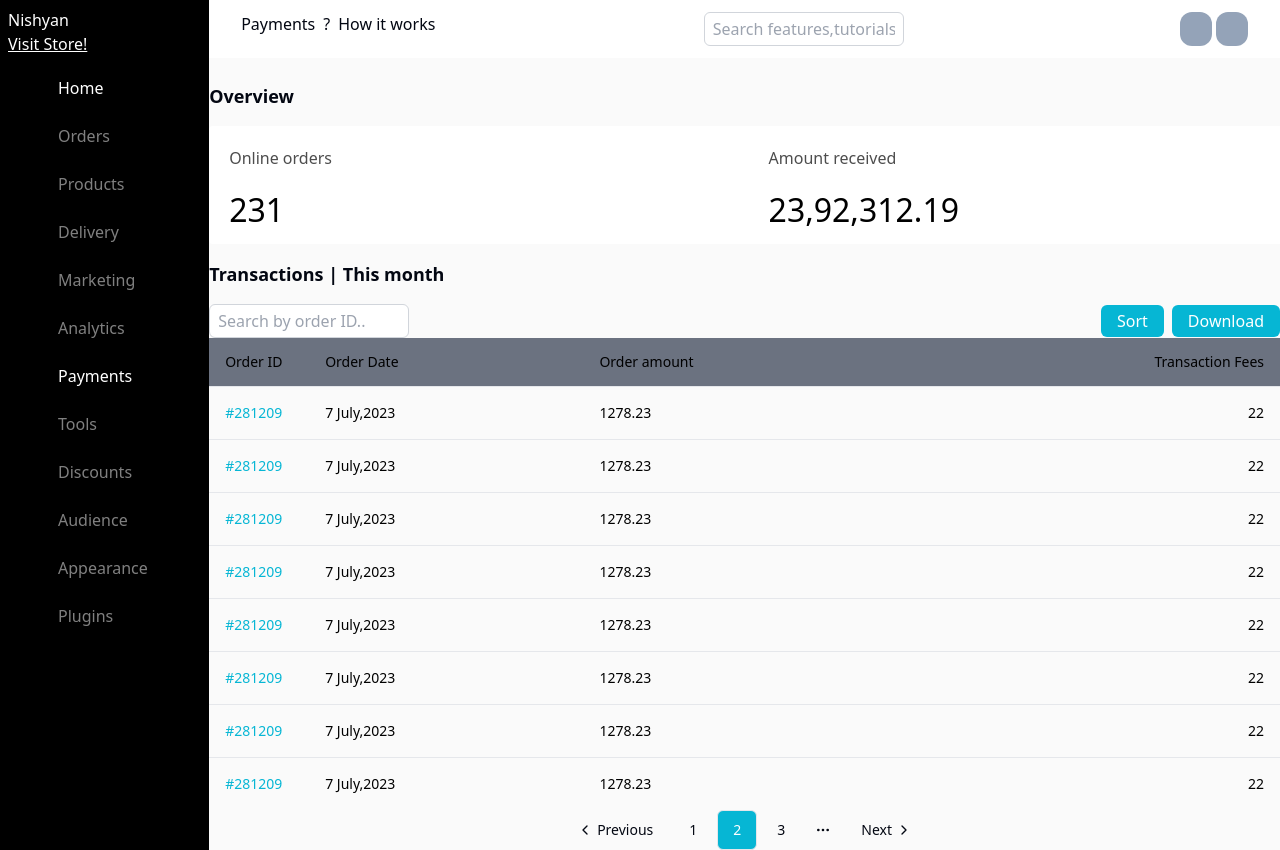
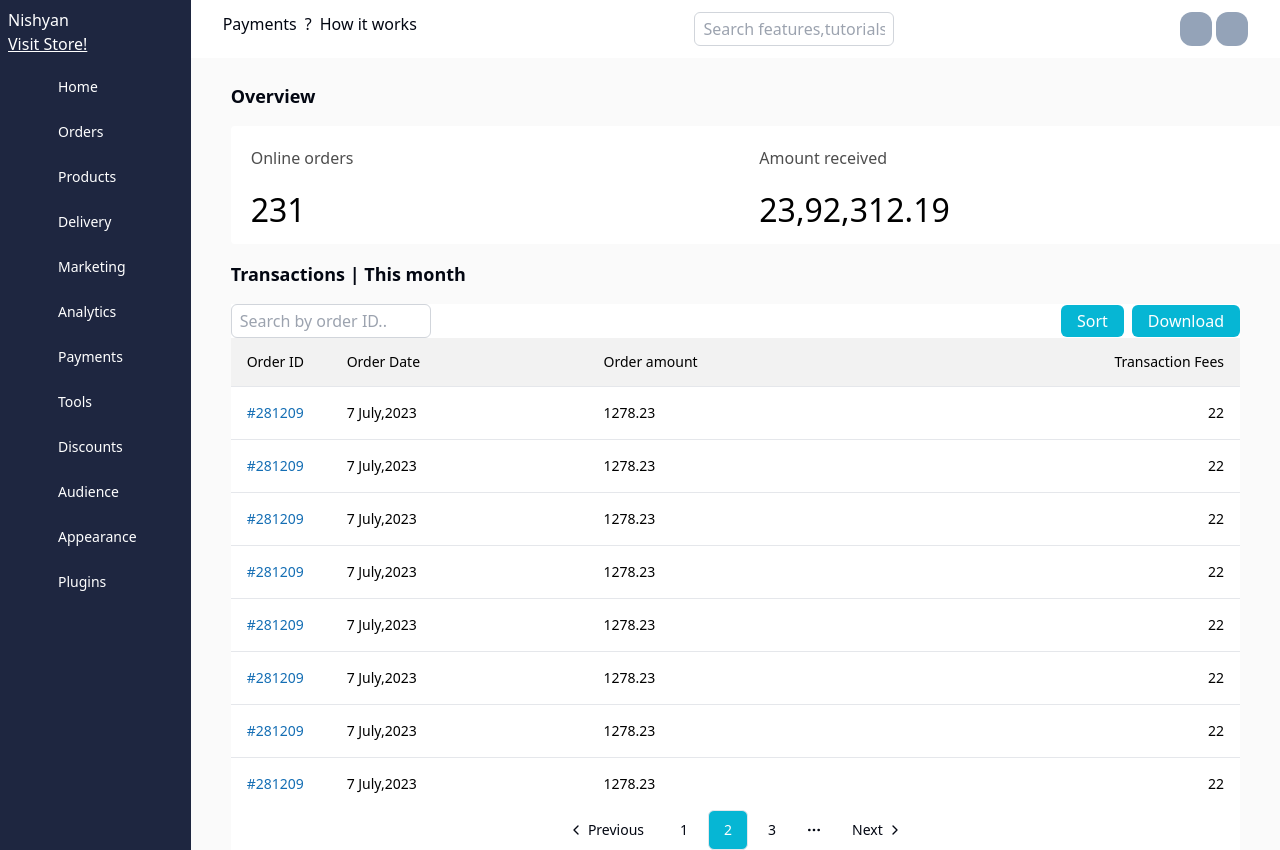
Before and after one commit to sahas-01/Dashboard-payouts, a Next.js app: page / in a window 1280 px wide. Shown: the top 850 px of the page. Built offline with nearby package versions, Linux system fonts and the light colour scheme.

Commit message:
fix: homepage and sidenav styles

```diff
--- a/components/Layout/Sidebar.js
+++ b/components/Layout/Sidebar.js
@@ -13,7 +13,7 @@ export default function Sidebar({ show, setter }) {
     const router = useRouter();
 
     // Define our base class
-    const className = "bg-black w-[250px] transition-[margin-left] ease-in-out duration-500 fixed md:static top-0 bottom-0 left-0 z-40";
+    const className = "transition-[margin-left] ease-in-out duration-500 fixed md:static top-0 bottom-0 left-0 z-40";
     // Append class based on state of sidebar visiblity
     const appendClass = show ? " ml-0" : " ml-[-250px] md:ml-0";
 
@@ -33,7 +33,7 @@ export default function Sidebar({ show, setter }) {
                 <div className="text-xl flex [&>*]:mx-auto w-[30px]">
                     {icon}
                 </div>
-                <div>{name}</div>
+                <div className='text-white text-[14px] font-medium'>{name}</div>
             </Link>
         )
     }
@@ -50,7 +50,7 @@ export default function Sidebar({ show, setter }) {
 
     return (
         <>
-            <div className={`${className}${appendClass} bg-[#0f172a]`}>
+            <div className={`${className}${appendClass} bg-[#1E2640] w-56`}>
                 <div className="p-2 flex">
                     <Link href="/">
                         <h2 className="text-white">Nishyan</h2>
--- a/pages/index.js
+++ b/pages/index.js
@@ -79,6 +79,7 @@ export default function Home() {
         pageTitle="Payouts v2"
       >
         <TopNav />
+        <div className="mx-10">
           <h1 className="font-semibold text-lg my-4">Overview</h1>
           <div className="grid grid-cols-1 md:grid-cols-2 gap-2">
             <HomeCard
@@ -91,6 +92,7 @@ export default function Home() {
             />
           </div>
           <h1 className="font-semibold text-lg my-4">Transactions | This month</h1>
+          <div className="bg-white w-full">
             <div className="flex items-center justify-between">
               <input
                 type="text"
@@ -104,7 +106,7 @@ export default function Home() {
             </div>
             <Table>
               <TableHeader>
-            <TableRow className="bg-[#6b7280]">
+                <TableRow className="bg-[#F2F2F2]">
                   <TableHead className="w-[100px] text-black">Order ID</TableHead>
                   <TableHead className="text-black">Order Date</TableHead>
                   <TableHead className="text-black">Order amount</TableHead>
@@ -114,7 +116,7 @@ export default function Home() {
               <TableBody>
                 {invoices.map((invoice) => (
                   <TableRow key={invoice.invoice}>
-                <TableCell className="font-medium text-[#06b6d4]">{invoice.orderId}</TableCell>
+                    <TableCell className="font-medium text-[#146EB4]">{invoice.orderId}</TableCell>
                     <TableCell>{invoice.orderDate}</TableCell>
                     <TableCell>{invoice.totalAmount}</TableCell>
                     <TableCell className="text-right">{invoice.transactionFees}</TableCell>
@@ -146,6 +148,8 @@ export default function Home() {
                 </PaginationItem>
               </PaginationContent>
             </Pagination>
+          </div>
+        </div>
       </Layout>
     </>
   )
```
Lines whose indentation alone changed are shown as unchanged.
